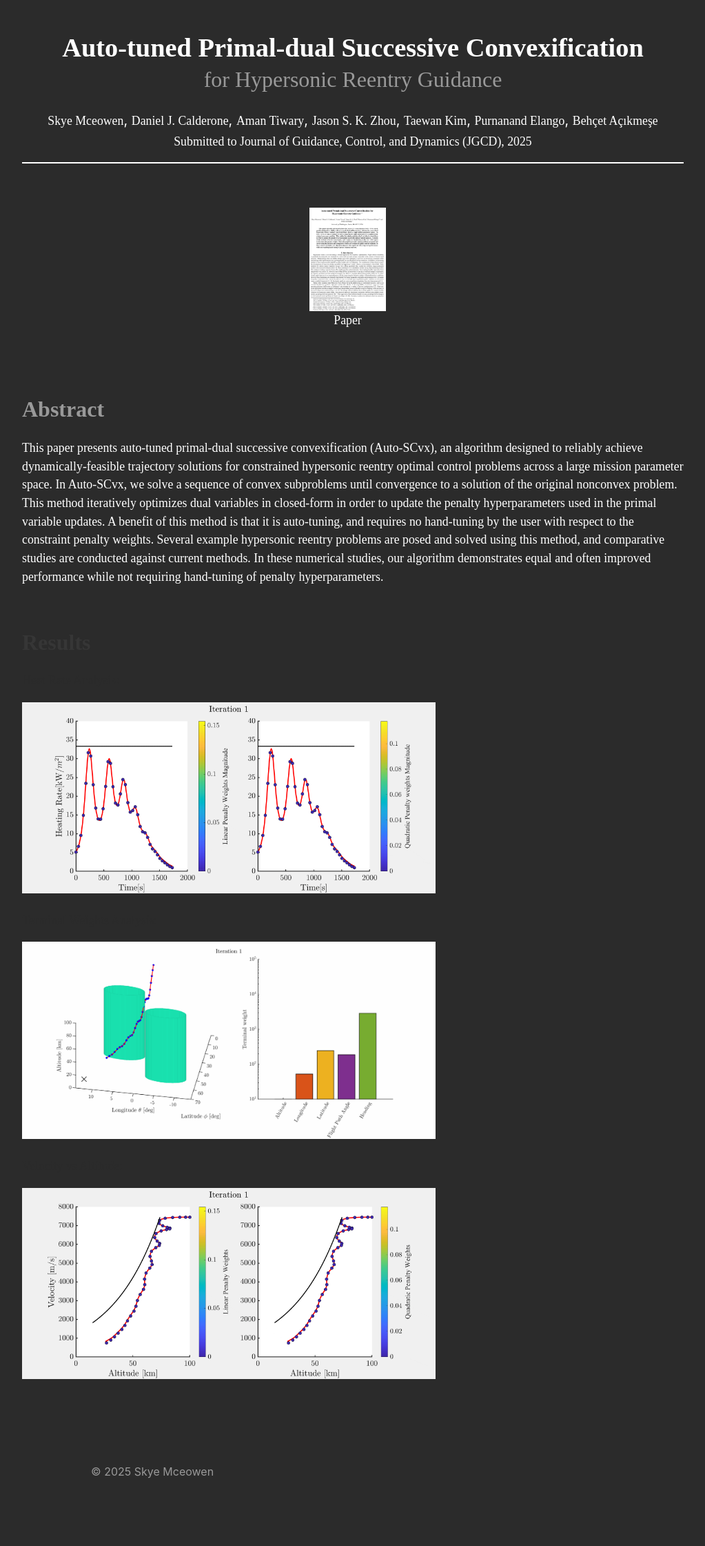
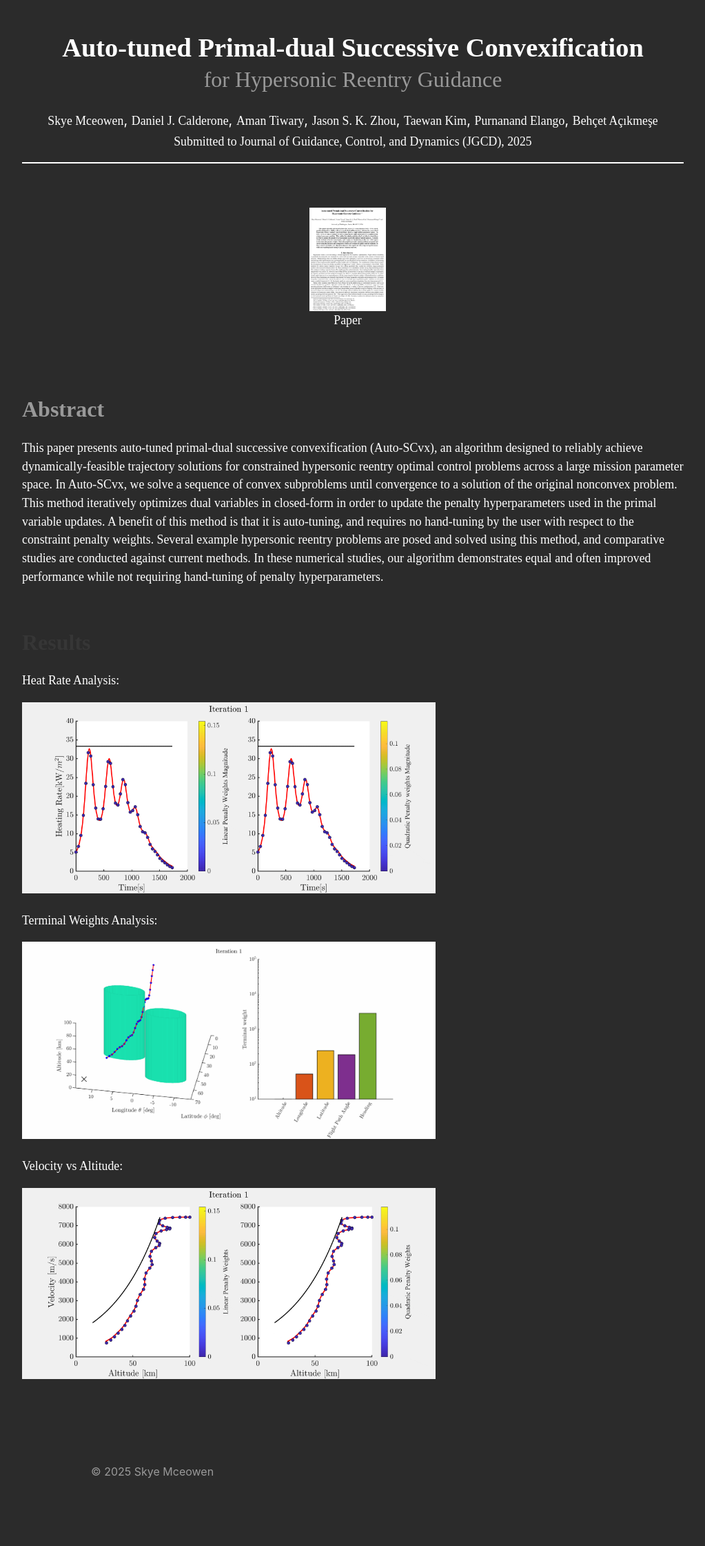
Before and after one commit to mceowen/mceowen.github.io, a Jekyll site: the page papers/autoscvx_jgcd/index.html, which Jekyll copies as it is, in a window 1280 px wide. Shown: the whole page at 69% size, without its empty margins (128-1151 px from the left). Built offline with Jekyll 4.4.1, drawn with Linux system fonts in a browser that asks for light colours; some web fonts are replaced; comment, search, counter and statistics services are not loaded; a style sheet for code colours, icons or effects is not loaded.

Commit message:
Update index.html

```diff
--- a/papers/autoscvx_jgcd/index.html
+++ b/papers/autoscvx_jgcd/index.html
@@ -151,11 +151,11 @@
   <div class="container is-max-desktop content">
     <h2 class="title" style="font-family: 'Computer Modern Sans'; font-size: clamp(24px, 2.5vw, 36px)">Results</h2>
     <p style="font-family: 'Computer Modern Sans'; font-size: clamp(16px, 1.39vw, 20px);">
-      <p style="font-family: 'Computer Modern Sans'; font-size: clamp(16px, 1.39vw, 20px);">Heat Rate Analysis:</p>
+      <p style="font-family: 'Computer Modern Sans'; font-size: clamp(16px, 1.39vw, 20px); color: white;">Heat Rate Analysis:</p>
       <img src="static/images/heat_rate.gif" alt="Result 1" style="width: 100%; max-width: 600px; margin-bottom: 20px;">
-      <p style="font-family: 'Computer Modern Sans'; font-size: clamp(16px, 1.39vw, 20px);">Terminal Weights Analysis:</p>
+      <p style="font-family: 'Computer Modern Sans'; font-size: clamp(16px, 1.39vw, 20px); color: white;">Terminal Weights Analysis:</p>
       <img src="static/images/terminal_weights.gif" alt="Result 2" style="width: 100%; max-width: 600px; margin-bottom: 20px;">
-      <p style="font-family: 'Computer Modern Sans'; font-size: clamp(16px, 1.39vw, 20px);">Velocity vs Altitude:</p>
+      <p style="font-family: 'Computer Modern Sans'; font-size: clamp(16px, 1.39vw, 20px); color: white;">Velocity vs Altitude:</p>
       <img src="static/images/vel_alt.gif" alt="Result 3" style="width: 100%; max-width: 600px; margin-bottom: 20px;">
     </p>
   </div>
```
